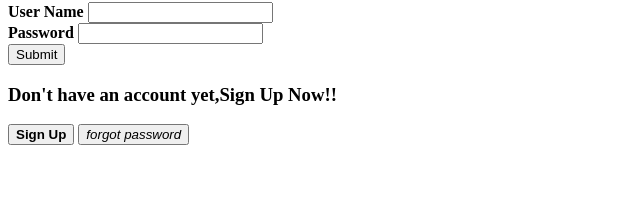
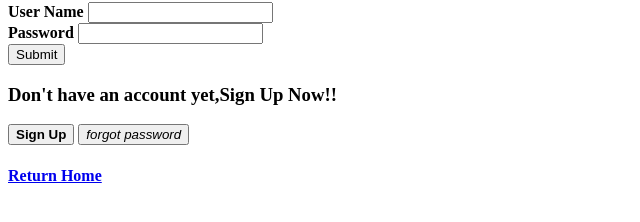
Before and after one commit to kumar-utkarsh16/login-page, a plain HTML site: page index.html in a window 1280 px wide. Shown: the part 310-532 px from the top of the page, without its empty margins (0-640 px from the left). Drawn offline with Linux system fonts and the light colour scheme.

Commit message:
Update index.html

```diff
--- a/index.html
+++ b/index.html
@@ -17,5 +17,6 @@
     <h3>Don't have an account yet,Sign Up Now!!</h3>
     <a href=" https://kumar-utkarsh16.github.io/signup-page/"><button><b>Sign Up</b></button></a>
     <button><i>forgot password</i></button>
+    <a href=" https://kumar-utkarsh16.github.io/first-of-many/"><h4>Return Home</h4></a>
 </body>
 </html>
```
